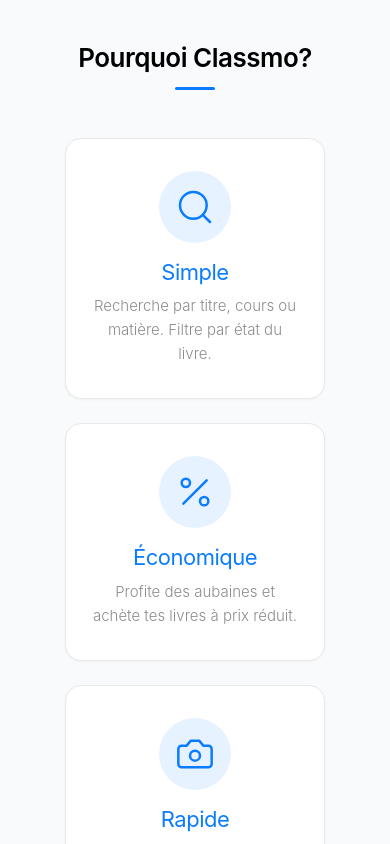
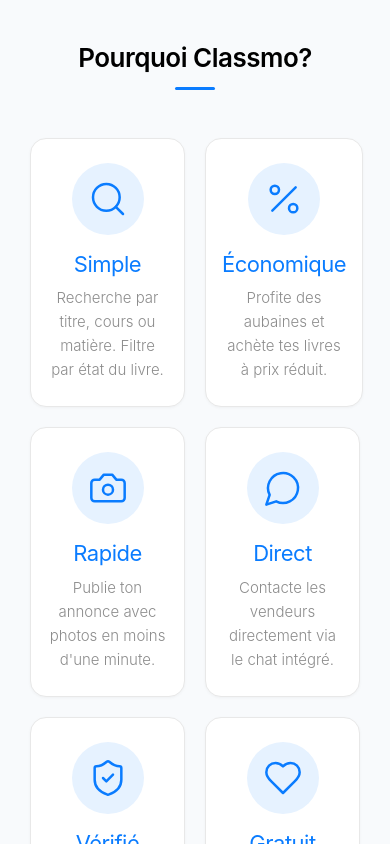
Before and after one commit to Nicolas-Arsenault/classmo-website, a React (Vite) app: page / in a window 390 px wide. Shown: the part 1380-2224 px from the top of the page. Built offline with nearby package versions, Linux system fonts and the light colour scheme.

Commit message:
Make feature cards equal height with 2-column mobile grid

```diff
--- a/src/styles/features.css
+++ b/src/styles/features.css
@@ -11,15 +11,15 @@
 }
 
 .feature-cell {
-  width: 100%;
-  padding: 0 15px;
-  margin-bottom: 1.5rem;
+  display: flex;
+  width: 50%;
+  padding: 0 10px;
+  margin-bottom: 1.25rem;
 }
 
 .feature-card {
-  max-width: 260px;
-  margin: 0 auto;
-  padding: 2rem 1.5rem;
+  flex: 1;
+  padding: 1.5rem 1rem;
   text-align: center;
   background: #fff;
   border: 1px solid var(--border);
@@ -59,12 +59,6 @@
   font-weight: 300;
 }
 
-@media (min-width: 640px) {
-  .feature-cell {
-    width: 50%;
-  }
-}
-
 @media (min-width: 992px) {
   .feature-cell {
     width: 33.333%;
```
